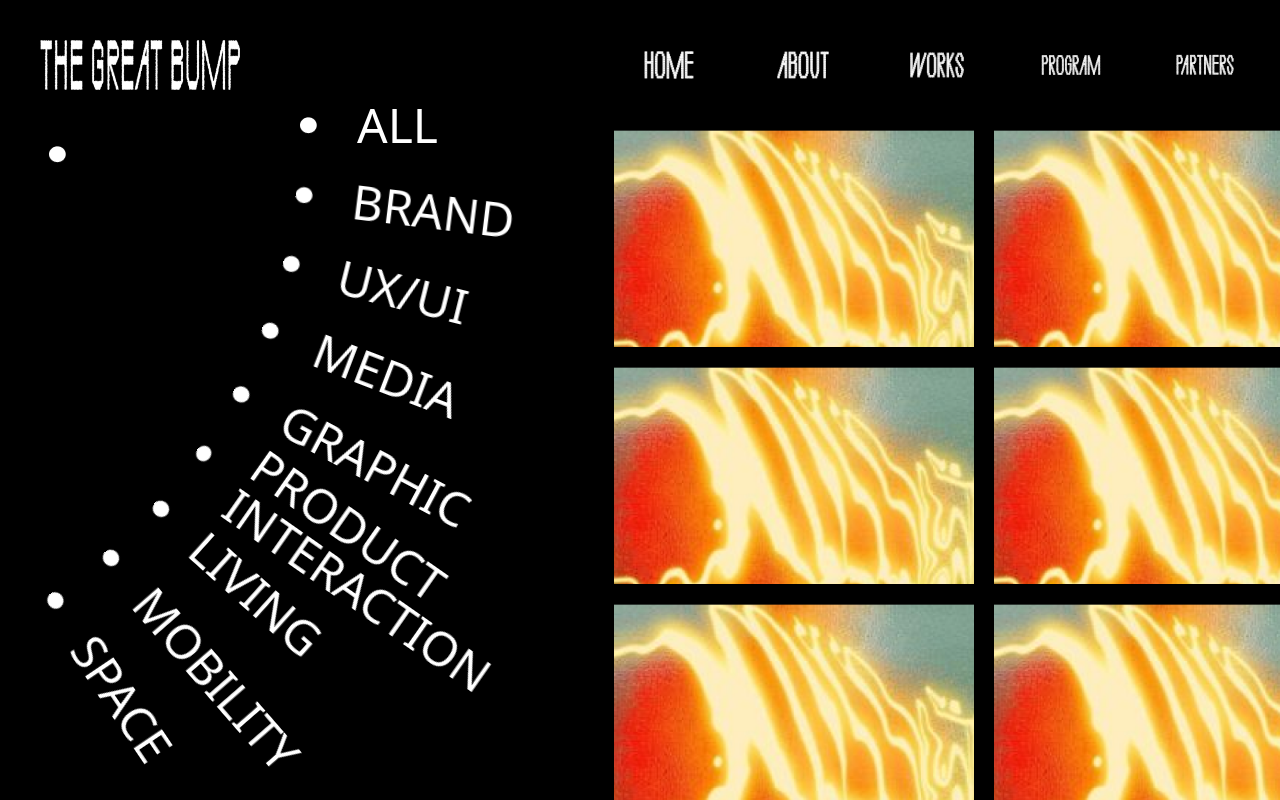
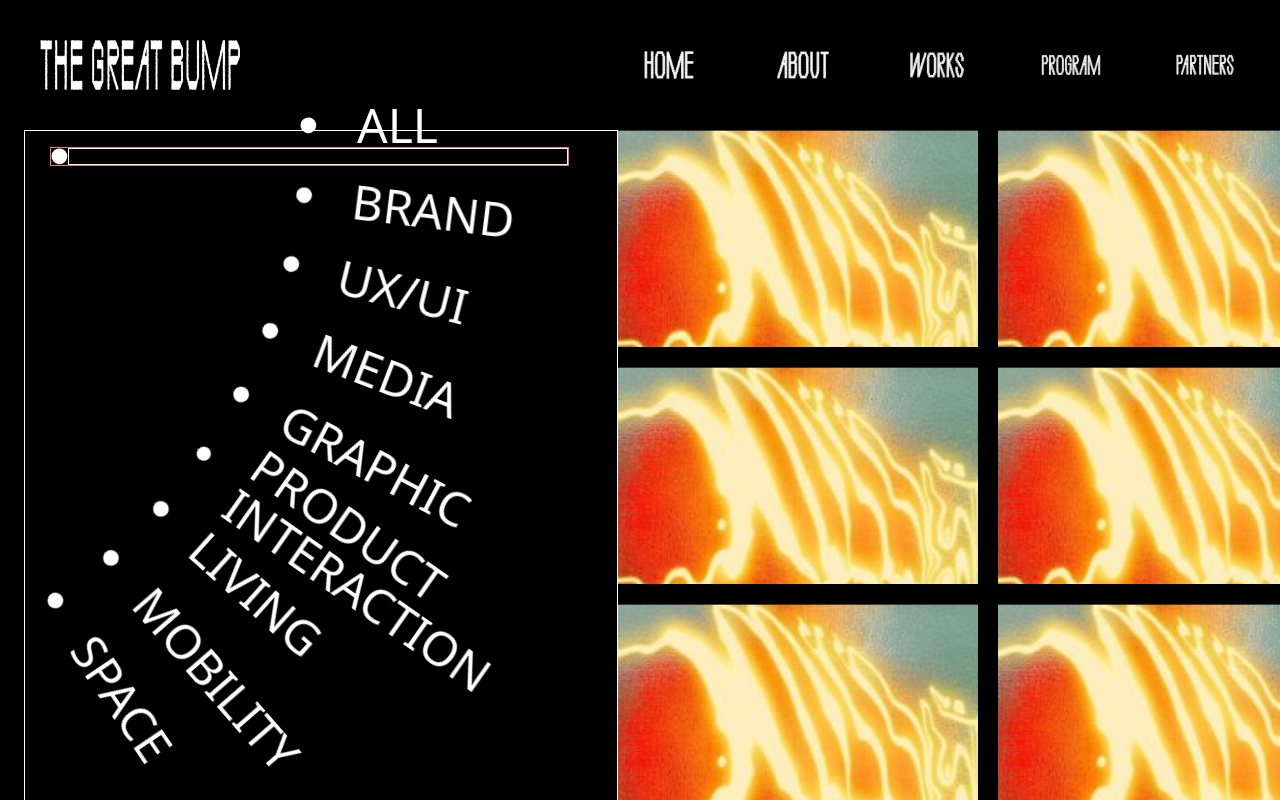
Before and after one commit to pyungjae9492/snu-design-week-2023, a Next.js app: page /works in a window 1280 px wide. Shown: the top 800 px of the page. Built offline with nearby package versions, Linux system fonts and the light colour scheme; no server answers; a web font is replaced by a local one; what @react-icons/all-files, notion-utils would draw is missing.

Commit message:
Fix animation

```diff
--- a/containers/works/fragments/MenuBar.tsx
+++ b/containers/works/fragments/MenuBar.tsx
@@ -14,7 +14,9 @@ export default function MenuBar(props) {
 
   const circleMenu = (menu: string) => (
     <div className={`flex flex-row w-[550px] h-[90px] items-center gap-10`}>
-      <Image src={ellipse} width='17px' height='17px' layout='fixed' />
+      <svg xmlns="http://www.w3.org/2000/svg" width="17" height="17" viewBox="0 0 15 15" fill="none">
+        <circle cx="7.4084" cy="7.35111" r="6.92308" transform="rotate(50 7.4084 7.35111)" fill="white"/>
+      </svg>
       <div
         onClick={() => onSelectMenu(menu)}
         className='flex text-5xl cursor-pointer'
@@ -48,7 +50,7 @@ export default function MenuBar(props) {
   }
 
   return (
-    <div className='w-[500px] max-h-[300px]'>
+    <div className='w-[500px] max-h-[300px] border border-white'>
       {props.isMenuOpen ? (
         <div className='absolute top-[10%] -left-[450px]'>
           <div className={onlyShown === 'ALL' ? styles.ALLSHOWN : styles.ALL}>
--- a/containers/works/fragments/menubar.module.css
+++ b/containers/works/fragments/menubar.module.css
@@ -1,14 +1,3 @@
-.circle {
-  width: 1200px;
-  height: 1200px;
-  border-radius: 50%;
-  background: transparent;
-  /* border: 1px solid #fff; */
-  position: relative;
-  top: -750px;
-  left: -900px;
-}
-
 @keyframes all {
   0% {
     transform: translateX(500px);
@@ -61,16 +50,16 @@
   left: 0%;
 }
 .ALL {
-  animation: all 1s linear forwards;
+  animation: all 1s cubic-bezier(.45,.45,.13,1.43) forwards;
 }
 .ALLS {
-  animation: alls 1s linear forwards;
+  animation: alls 1s cubic-bezier(.45,.45,.13,1.43) forwards;
 }
 .ALLR {
-  animation: allr 1s linear forwards;
+  animation: allr 1s cubic-bezier(.45,.45,.13,1.43) forwards;
 }
 .ALLSHOWN {
-  animation: allshown 1s linear forwards;
+  animation: allshown 1s cubic-bezier(.45,.45,.13,1.43) forwards;
 }
 
 @keyframes brand {
@@ -141,16 +130,16 @@
   left: 0%;
 }
 .BRAND {
-  animation: brand 2s linear forwards;
+  animation: brand 1s cubic-bezier(.45,.45,.13,1.43) forwards;
 }
 .BRANDS {
-  animation: brands 2s linear forwards;
+  animation: brands 1s cubic-bezier(.45,.45,.13,1.43) forwards;
 }
 .BRANDR {
-  animation: brandr 2s linear forwards;
+  animation: brandr 1s cubic-bezier(.45,.45,.13,1.43) forwards;
 }
 .BRANDSHOWN {
-  animation: brandshown 2s linear forwards;
+  animation: brandshown 1s cubic-bezier(.45,.45,.13,1.43) forwards;
 }
 
 @keyframes uxui {
@@ -221,16 +210,16 @@
   left: 0%;
 }
 .UXUI {
-  animation: uxui 2s linear forwards;
+  animation: uxui 1s cubic-bezier(.45,.45,.13,1.43) forwards;
 }
 .UXUIS {
-  animation: uxuis 2s linear forwards;
+  animation: uxuis 1s cubic-bezier(.45,.45,.13,1.43) forwards;
 }
 .UXUIR {
-  animation: uxuir 2s linear forwards;
+  animation: uxuir 1s cubic-bezier(.45,.45,.13,1.43) forwards;
 }
 .UXUISHOWN {
-  animation: uxuishown 2s linear forwards;
+  animation: uxuishown 1s cubic-bezier(.45,.45,.13,1.43) forwards;
 }
 
 @keyframes media {
@@ -301,16 +290,16 @@
   left: 0%;
 }
 .MEDIA {
-  animation: media 2s linear forwards;
+  animation: media 1s cubic-bezier(.45,.45,.13,1.43) forwards;
 }
 .MEDIAS {
-  animation: medias 2s linear forwards;
+  animation: medias 1s cubic-bezier(.45,.45,.13,1.43) forwards;
 }
 .MEDIAR {
-  animation: mediar 2s linear forwards;
+  animation: mediar 1s cubic-bezier(.45,.45,.13,1.43) forwards;
 }
 .MEDIASHOWN {
-  animation: mediashown 2s linear forwards;
+  animation: mediashown 1s cubic-bezier(.45,.45,.13,1.43) forwards;
 }
 
 @keyframes graphic {
@@ -381,16 +370,16 @@
   left: 0%;
 }
 .GRAPHIC {
-  animation: graphic 2s linear forwards;
+  animation: graphic 1s cubic-bezier(.45,.45,.13,1.43) forwards;
 }
 .GRAPHICS {
-  animation: graphics 2s linear forwards;
+  animation: graphics 1s cubic-bezier(.45,.45,.13,1.43) forwards;
 }
 .GRAPHICR {
-  animation: graphicr 2s linear forwards;
+  animation: graphicr 1s cubic-bezier(.45,.45,.13,1.43) forwards;
 }
 .GRAPHICSHOWN {
-  animation: graphicshown 2s linear forwards;
+  animation: graphicshown 1s cubic-bezier(.45,.45,.13,1.43) forwards;
 }
 
 @keyframes product {
@@ -461,16 +450,16 @@
   left: 0%;
 }
 .PRODUCT {
-  animation: product 2s linear forwards;
+  animation: product 1s cubic-bezier(.45,.45,.13,1.43) forwards;
 }
 .PRODUCTS {
-  animation: products 2s linear forwards;
+  animation: products 1s cubic-bezier(.45,.45,.13,1.43) forwards;
 }
 .PRODUCTR {
-  animation: productr 2s linear forwards;
+  animation: productr 1s cubic-bezier(.45,.45,.13,1.43) forwards;
 }
 .PRODUCTSHOWN {
-  animation: productshown 2s linear forwards;
+  animation: productshown 1s cubic-bezier(.45,.45,.13,1.43) forwards;
 }
 
 @keyframes living {
@@ -541,16 +530,16 @@
   left: 0%;
 }
 .LIVING {
-  animation: living 2s linear forwards;
+  animation: living 1s cubic-bezier(.45,.45,.13,1.43) forwards;
 }
 .LIVINGS {
-  animation: livings 2s linear forwards;
+  animation: livings 1s cubic-bezier(.45,.45,.13,1.43) forwards;
 }
 .LIVINGR {
-  animation: livingr 2s linear forwards;
+  animation: livingr 1s cubic-bezier(.45,.45,.13,1.43) forwards;
 }
 .LIVINGSHOWN {
-  animation: livingshown 2s linear forwards;
+  animation: livingshown 1s cubic-bezier(.45,.45,.13,1.43) forwards;
 }
 
 @keyframes mobility {
@@ -621,16 +610,16 @@
   left: 0%;
 }
 .MOBILITY {
-  animation: mobility 2s linear forwards;
+  animation: mobility 1s cubic-bezier(.45,.45,.13,1.43) forwards;
 }
 .MOBILITYS {
-  animation: mobilitys 2s linear forwards;
+  animation: mobilitys 1s cubic-bezier(.45,.45,.13,1.43) forwards;
 }
 .MOBILITYR {
-  animation: mobilityr 2s linear forwards;
+  animation: mobilityr 1s cubic-bezier(.45,.45,.13,1.43) forwards;
 }
 .MOBILITYSHOWN {
-  animation: mobilityshown 2s linear forwards;
+  animation: mobilityshown 1s cubic-bezier(.45,.45,.13,1.43) forwards;
 }
 
 @keyframes space {
@@ -701,14 +690,14 @@
   left: 0%;
 }
 .SPACE {
-  animation: space 2s linear forwards;
+  animation: space 1s cubic-bezier(.45,.45,.13,1.43) forwards;
 }
 .SPACES {
-  animation: spaces 2s linear forwards;
+  animation: spaces 1s cubic-bezier(.45,.45,.13,1.43) forwards;
 }
 .SPACER {
-  animation: spacer 2s linear forwards;
+  animation: spacer 1s cubic-bezier(.45,.45,.13,1.43) forwards;
 }
 .SPACESHOWN {
-  animation: spaceshown 2s linear forwards;
+  animation: spaceshown 1s cubic-bezier(.45,.45,.13,1.43) forwards;
 }
--- a/containers/works/index.tsx
+++ b/containers/works/index.tsx
@@ -16,15 +16,12 @@ export const WorksContainer = () => {
     <div className='w-full h-max flex-col lg:flex-row'>
       <div className='max-h-screen flex-col mx-6 lg:flex lg:flex-row lg:justify-between'>
         {/*메뉴와 메뉴 설명*/}
-        <div className='flex flex-col lg:justify-between lg:mr-12'>
-          <div className='flex mt-4 ml-[25px]'>
-            <Image
-              src={ellipse}
-              width='17px'
-              height='17px'
-              layout='fixed'
-              className='invisible lg:visible'
-            />
+        <div className='border border-white flex flex-col lg:justify-between lg:pr-12'>
+
+          <div className='border border-red-400 flex flex-start mt-4 ml-[25px]'>
+            <svg xmlns="http://www.w3.org/2000/svg" width="17" height="17" viewBox="0 0 15 15" fill="none" className='invisible lg:visible'>
+              <circle cx="7.4084" cy="7.35111" r="6.92308" transform="rotate(50 7.4084 7.35111)" fill="white"/>
+            </svg>
             <MenuBar
               isMenuOpen={isMenuOpen}
               setIsMenuOpen={setIsMenuOpen}
@@ -32,9 +29,11 @@ export const WorksContainer = () => {
               setSelectedMenu={selectedMenu}
             />
           </div>
+
           <div className='lg:ml-16 lg:mb-10'>
             {!isMenuOpen && <MenuExplanation />}
           </div>
+
         </div>
         {/*작품들*/}
         <div className='overflow-y-auto lg:justify-stretch lg:min-w-[60%]'>
```
